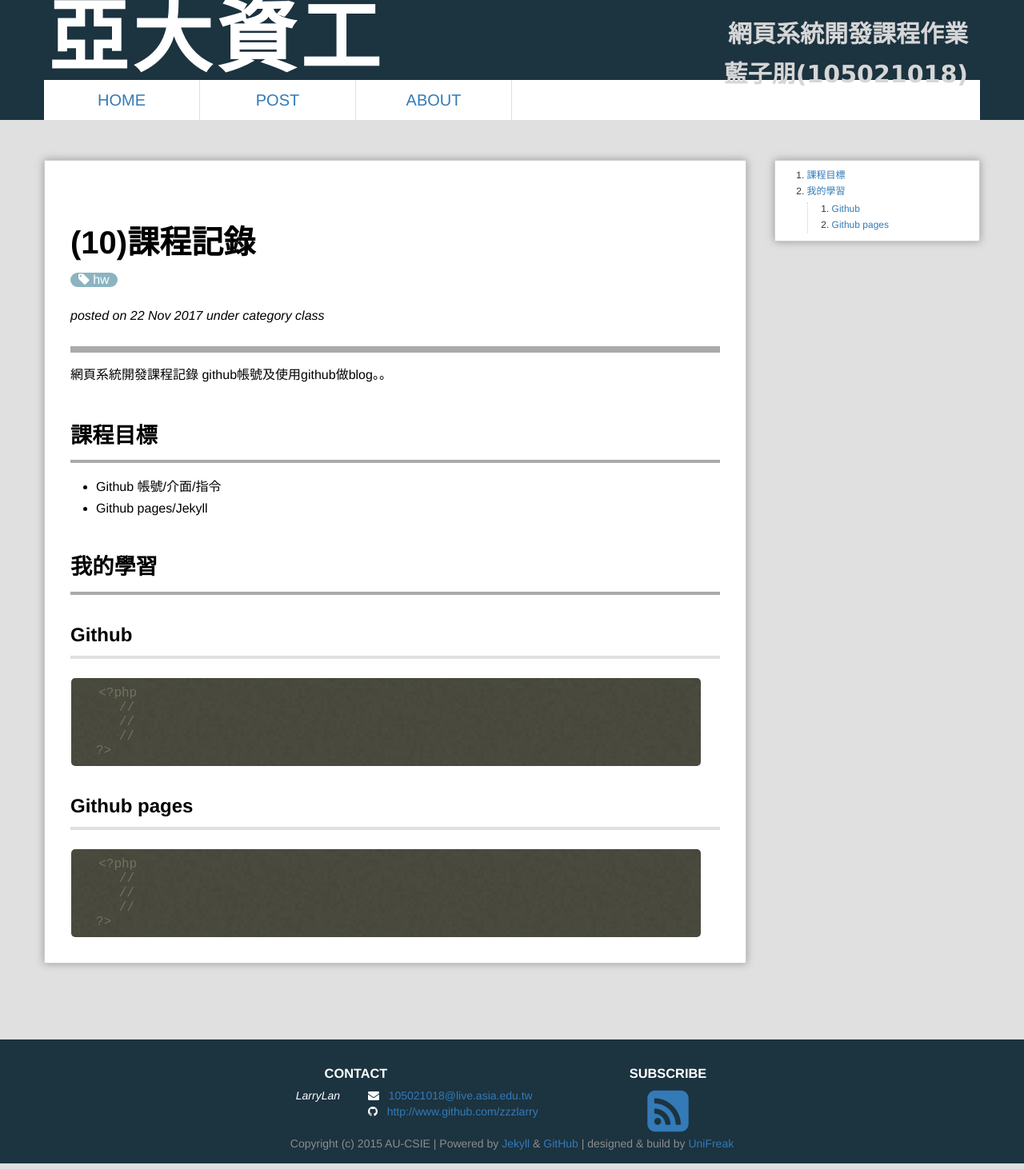
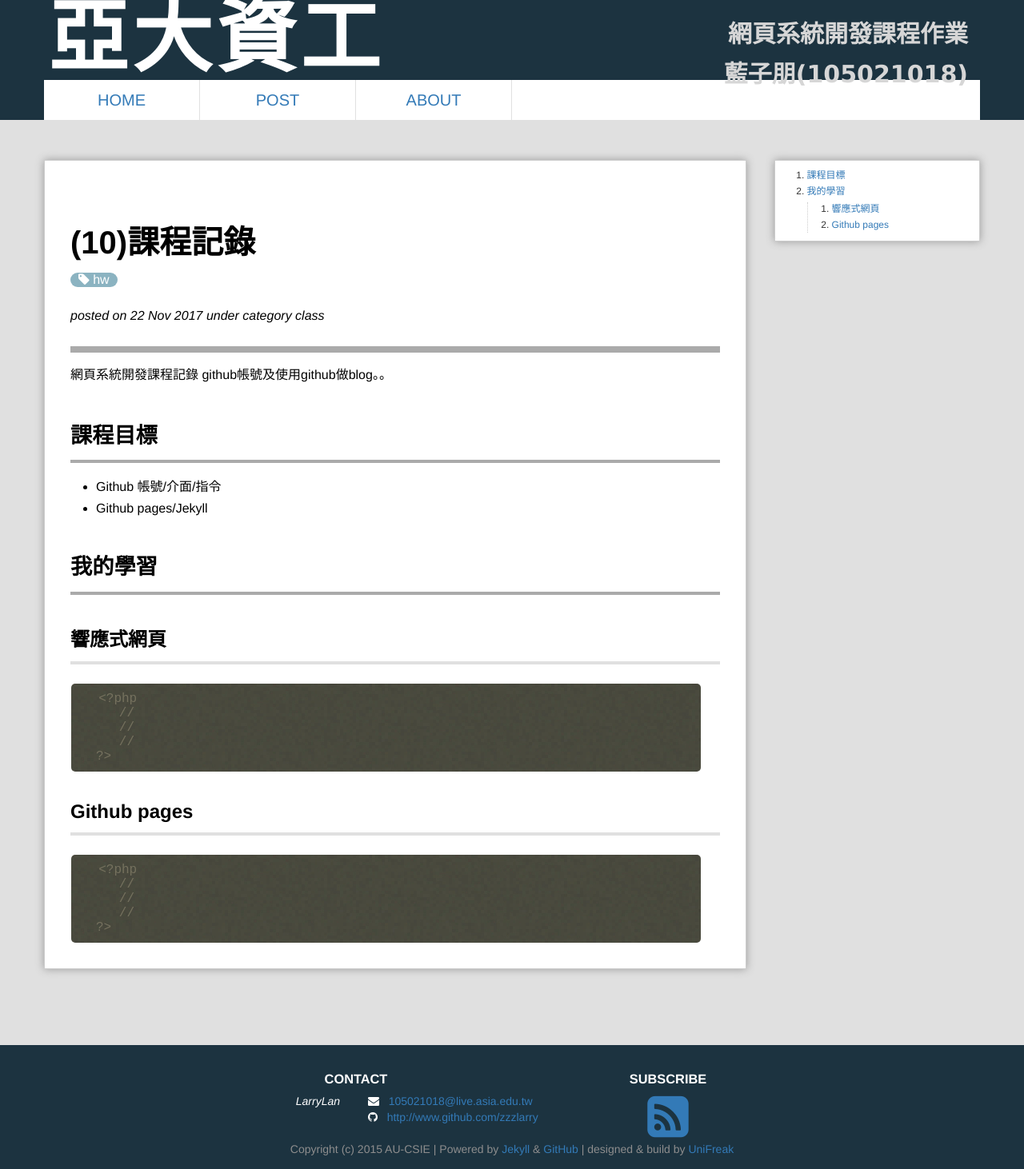
Before and after one commit to zzzlarry/webcourse, a Jekyll site: the page built from _posts/2017-11-22-Class10.md, in a window 1280 px wide. Shown: the whole page at 80% size. Built offline with Jekyll 4.4.1, drawn with Linux system fonts in a browser that asks for light colours; Markdown is read by kramdown in place of the engine named in the settings; comment, search, counter and statistics services are not loaded.

Commit message:
Update 2017-11-22-Class10.md

```diff
--- a/_posts/2017-11-22-Class10.md
+++ b/_posts/2017-11-22-Class10.md
@@ -15,7 +15,7 @@ github帳號及使用github做blog。。
 
 # 我的學習
 
-##Github
+##響應式網頁
 
 
 
```
